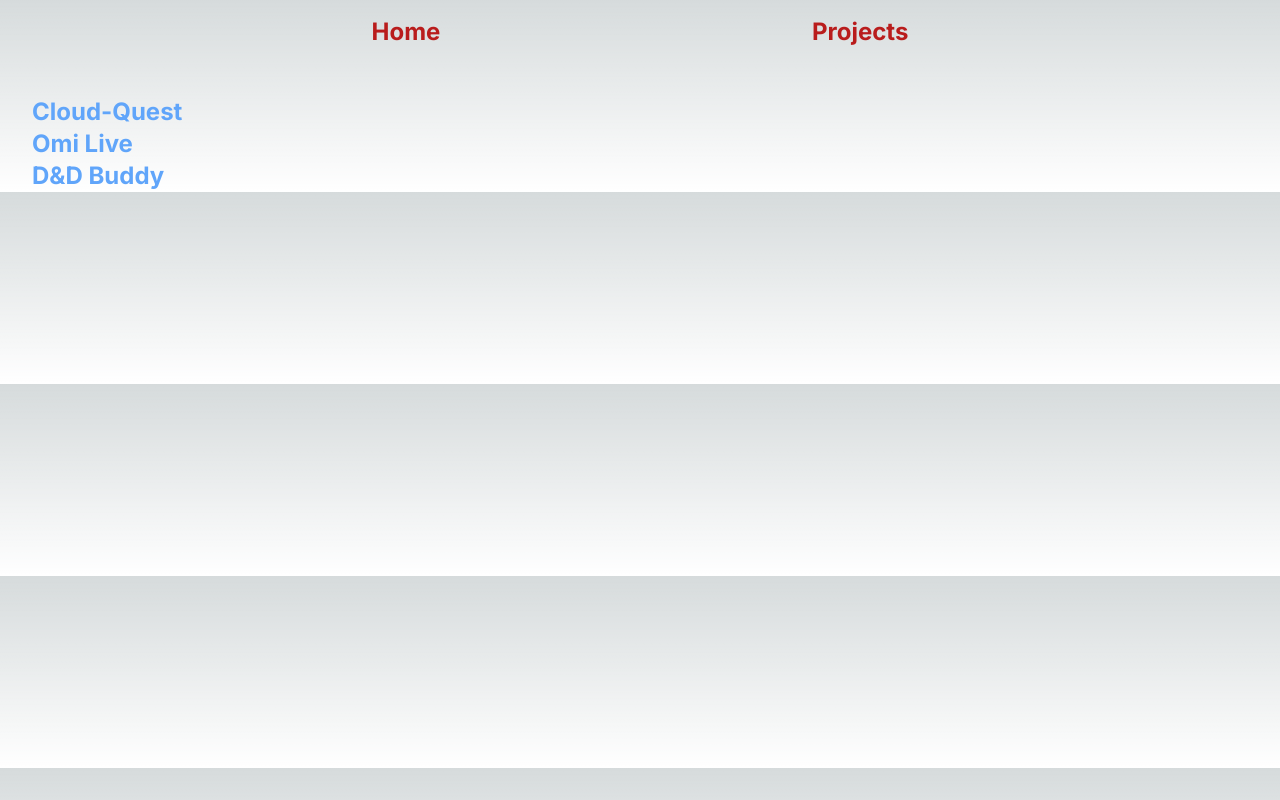
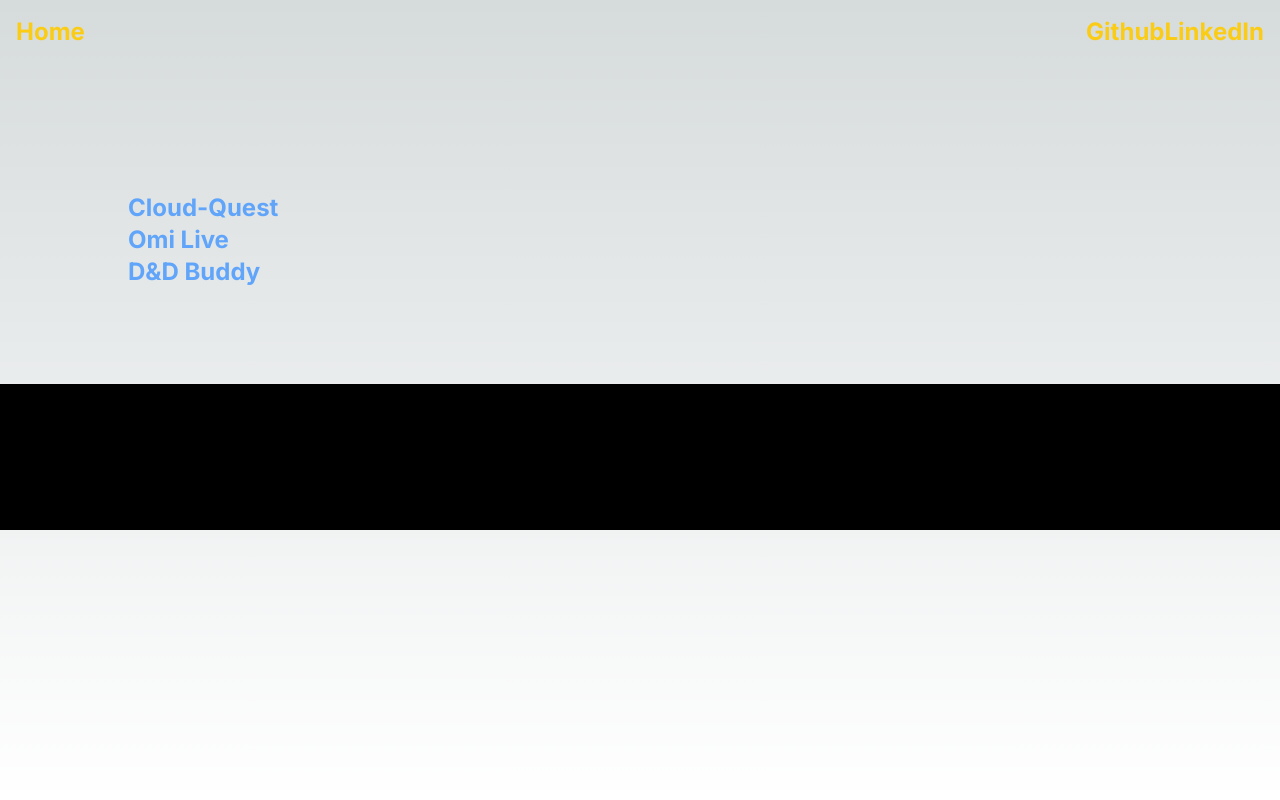
Before and after one commit to sollambert/next-portfolio, a Next.js app: page /projects in a window 1280 px wide. Built offline with nearby package versions, Linux system fonts and the light colour scheme; what tailwindcss-animation-delay would draw is missing.

Commit message:
create footer and add About link

```diff
--- a/app/layout.tsx
+++ b/app/layout.tsx
@@ -1,6 +1,7 @@
-import Header from '@/components/Header'
-import './globals.css'
-import { Inter } from 'next/font/google'
+import Header from '@/components/Header';
+import Footer from '@/components/Footer';
+import './globals.css';
+import { Inter } from 'next/font/google';
 
 const inter = Inter({ subsets: ['latin'] })
 
@@ -16,9 +17,12 @@ export default function RootLayout({
 }) {
   return (
     <html lang="en">
-      <body className={inter.className}>
+      <body className={`${inter.className} min-h-screen`}>
         <Header />
-        {children}
+        <main className="flex flex-col justify-between p-24 h-full">
+          {children}
+        </main>
+        <Footer />
       </body>
     </html>
   )
--- a/app/page.tsx
+++ b/app/page.tsx
@@ -2,7 +2,7 @@ import Image from 'next/image'
 
 export default function Home() {
   return (
-    <main className="flex min-h-screen flex-col items-center justify-between p-24">
+    <>
       <div className="z-10 w-full max-w-5xl items-center justify-between font-mono text-sm lg:flex">
         <p className="fixed left-0 top-0 flex w-full justify-center border-b border-gray-300 bg-gradient-to-b from-zinc-200 pb-6 pt-8 backdrop-blur-2xl dark:border-neutral-800 dark:bg-zinc-800/30 dark:from-inherit lg:static lg:w-auto  lg:rounded-xl lg:border lg:bg-gray-200 lg:p-4 lg:dark:bg-zinc-800/30">
           Get started by editing&nbsp;
@@ -38,76 +38,6 @@ export default function Home() {
           priority
         />
       </div>
-
-      <div className="mb-32 grid text-center lg:mb-0 lg:grid-cols-4 lg:text-left">
-        <a
-          href="https://nextjs.org/docs?utm_source=create-next-app&utm_medium=appdir-template&utm_campaign=create-next-app"
-          className="group rounded-lg border border-transparent px-5 py-4 transition-colors hover:border-gray-300 hover:bg-gray-100 hover:dark:border-neutral-700 hover:dark:bg-neutral-800/30"
-          target="_blank"
-          rel="noopener noreferrer"
-        >
-          <h2 className={`mb-3 text-2xl font-semibold`}>
-            Docs{' '}
-            <span className="inline-block transition-transform group-hover:translate-x-1 motion-reduce:transform-none">
-              -&gt;
-            </span>
-          </h2>
-          <p className={`m-0 max-w-[30ch] text-sm opacity-50`}>
-            Find in-depth information about Next.js features and API.
-          </p>
-        </a>
-
-        <a
-          href="https://nextjs.org/learn?utm_source=create-next-app&utm_medium=appdir-template-tw&utm_campaign=create-next-app"
-          className="group rounded-lg border border-transparent px-5 py-4 transition-colors hover:border-gray-300 hover:bg-gray-100 hover:dark:border-neutral-700 hover:dark:bg-neutral-800 hover:dark:bg-opacity-30"
-          target="_blank"
-          rel="noopener noreferrer"
-        >
-          <h2 className={`mb-3 text-2xl font-semibold`}>
-            Learn{' '}
-            <span className="inline-block transition-transform group-hover:translate-x-1 motion-reduce:transform-none">
-              -&gt;
-            </span>
-          </h2>
-          <p className={`m-0 max-w-[30ch] text-sm opacity-50`}>
-            Learn about Next.js in an interactive course with&nbsp;quizzes!
-          </p>
-        </a>
-
-        <a
-          href="https://vercel.com/templates?framework=next.js&utm_source=create-next-app&utm_medium=appdir-template&utm_campaign=create-next-app"
-          className="group rounded-lg border border-transparent px-5 py-4 transition-colors hover:border-gray-300 hover:bg-gray-100 hover:dark:border-neutral-700 hover:dark:bg-neutral-800/30"
-          target="_blank"
-          rel="noopener noreferrer"
-        >
-          <h2 className={`mb-3 text-2xl font-semibold`}>
-            Templates{' '}
-            <span className="inline-block transition-transform group-hover:translate-x-1 motion-reduce:transform-none">
-              -&gt;
-            </span>
-          </h2>
-          <p className={`m-0 max-w-[30ch] text-sm opacity-50`}>
-            Explore the Next.js 13 playground.
-          </p>
-        </a>
-
-        <a
-          href="https://vercel.com/new?utm_source=create-next-app&utm_medium=appdir-template&utm_campaign=create-next-app"
-          className="group rounded-lg border border-transparent px-5 py-4 transition-colors hover:border-gray-300 hover:bg-gray-100 hover:dark:border-neutral-700 hover:dark:bg-neutral-800/30"
-          target="_blank"
-          rel="noopener noreferrer"
-        >
-          <h2 className={`mb-3 text-2xl font-semibold`}>
-            Deploy{' '}
-            <span className="inline-block transition-transform group-hover:translate-x-1 motion-reduce:transform-none">
-              -&gt;
-            </span>
-          </h2>
-          <p className={`m-0 max-w-[30ch] text-sm opacity-50`}>
-            Instantly deploy your Next.js site to a shareable URL with Vercel.
-          </p>
-        </a>
-      </div>
-    </main>
+    </>
   )
 }
--- /dev/null
+++ b/components/Footer.tsx
@@ -0,0 +1,12 @@
+import FooterLink from "./FooterLink";
+
+export default function Footer() {
+    return (
+        <footer className="flex flex-col items-center justify-between p-6 sticky bottom-0 bg-black">
+            <div className="grid text-center lg:mb-0 lg:grid-cols-4 lg:text-left">
+                <FooterLink display="Projects" url="/projects" description="all of my projects" />
+                <FooterLink display="About" url="/about" description="Description of my portfolio page" />
+            </div>
+        </footer>
+    )
+}
--- /dev/null
+++ b/components/FooterLink.tsx
@@ -0,0 +1,26 @@
+import Link from "next/link"
+
+type Props = {
+    url: string,
+    display: string,
+    description: string
+}
+
+export default function FooterLink(props: Props) {
+    return (
+        <Link
+            href={props.url}
+            className="group rounded-lg border border-transparent px-5 py-4 transition-colors hover:border-gray-300 hover:bg-gray-100 hover:dark:border-neutral-700 hover:dark:bg-neutral-800/30"
+        >
+            <h2 className={`mb-3 text-2xl font-semibold`}>
+                {props.display}
+                <span className="inline-block transition-transform group-hover:translate-x-1 motion-reduce:transform-none">
+                    -&gt;
+                </span>
+            </h2>
+            <p className={`m-0 max-w-[30ch] text-sm opacity-50`}>
+                {props.description}
+            </p>
+        </Link>
+    )
+}
--- a/components/Header.tsx
+++ b/components/Header.tsx
@@ -1,10 +1,16 @@
+import { githubUrl, linkedinUrl } from "@/lib/constants";
 import HeaderLink from "./HeaderLink";
 
 export default function Header() {
     return (
-        <header className="border-white border-solid h-16 w-screen flex items-center justify-evenly text-red-700 text-2xl font-bold">
-            <HeaderLink url="/">Home</HeaderLink>
-            <HeaderLink url="/projects">Projects</HeaderLink>
+        <header className="border-white border-solid h-16 w-screen flex items-center justify-between text-yellow-400 text-2xl font-bold">
+            <div className="m-4">
+                <HeaderLink url="/">Home</HeaderLink>
+            </div>
+            <div className="m-4">
+                <HeaderLink url={githubUrl}>Github</HeaderLink>
+                <HeaderLink url={linkedinUrl}>LinkedIn</HeaderLink>
+            </div>
         </header>
     )
 }
--- a/lib/constants.ts
+++ b/lib/constants.ts
@@ -1,2 +1,3 @@
 export const githubRawUrl: string = `https://raw.githubusercontent.com/sollambert/`;
 export const githubUrl: string = `https://github.com/sollambert/`;
+export const linkedinUrl: string = `https://www.linkedin.com/in/sollambert/`
```
